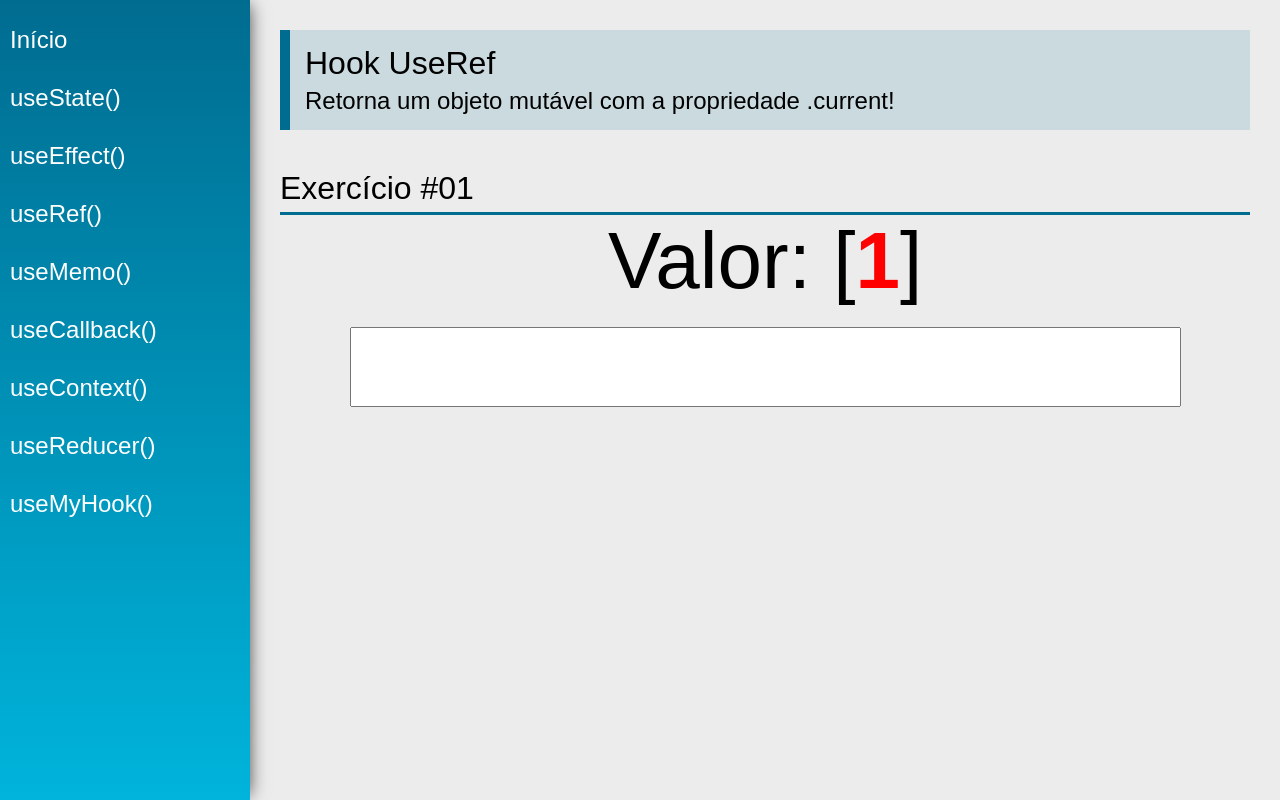
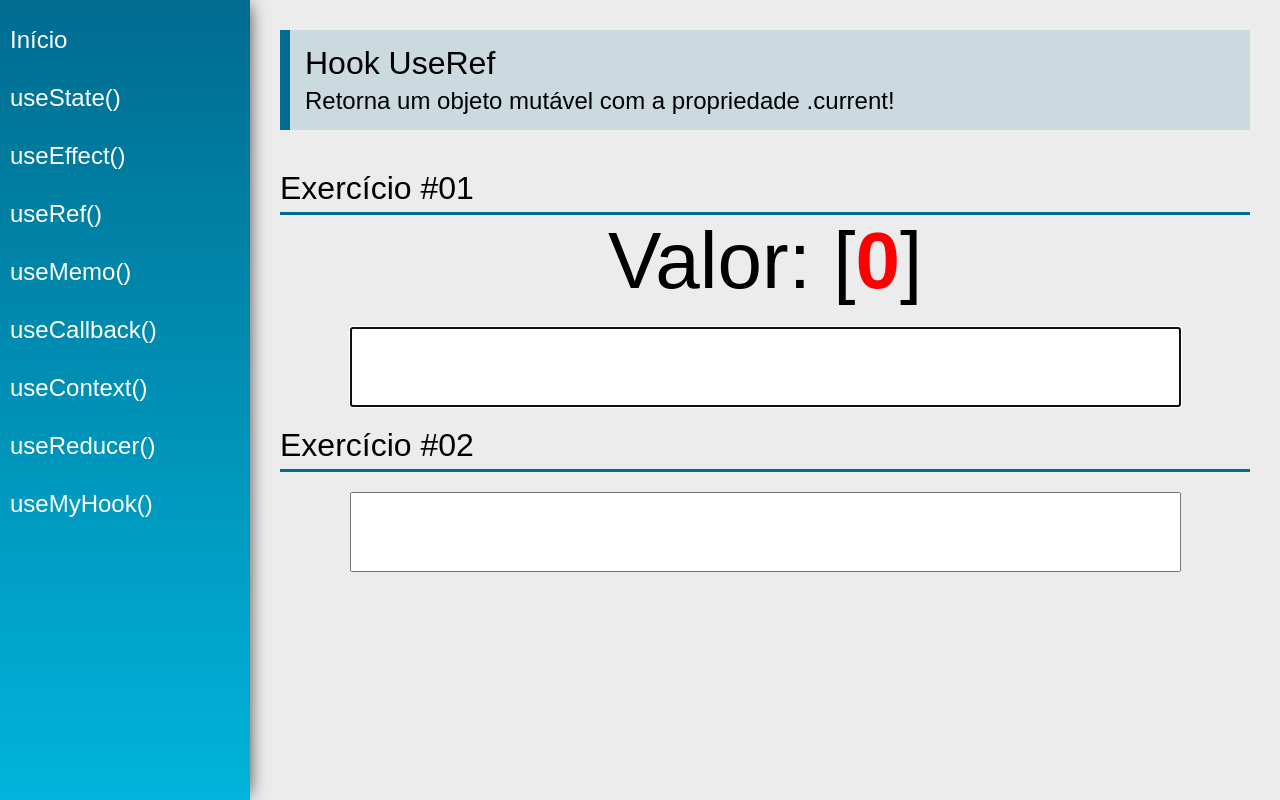
Before and after one commit to daniel-castilho/hooks, a React (Create React App) app: page /useRef in a window 1280 px wide. Built offline with nearby package versions, Linux system fonts and the light colour scheme.

Commit message:
Merge Challenge

```diff
--- a/src/views/examples/UseRef.jsx
+++ b/src/views/examples/UseRef.jsx
@@ -1,12 +1,30 @@
-import React, { useState, useRef } from "react";
+import React, { useState, useRef, useEffect } from "react";
 import PageTitle from "../../components/layout/PageTitle";
 import SectionTitle from "../../components/layout/SectionTitle";
+
+const merge = (s1, s2) => {
+    return [...s1].map((e, index) => {
+        return `${e}${s2[index] || ""}`;
+    }).join("");
+}
 
 const UseRef = (props) => {
     const [value1, setValue1] = useState("");
     const count = useRef(0);
 
-    count.current = count.current + 1;
+    const [value2, setValue2] = useState("");
+    const myInput1 = useRef(null)
+    const myInput2 = useRef(null)
+
+    useEffect(() => {
+        count.current = count.current + 1;
+        myInput2.current.focus();
+    }, [value1]);
+
+    useEffect(() => {
+        count.current++;
+        myInput1.current.focus();
+    }, [value2]);
 
 	return (
 		<div className="UseRef">
@@ -18,14 +36,20 @@
             <div className="center">
                 <div>
                     <span className="text">Valor: </span>
-                    <span className="text">{value1} [</span>
+                    <span className="text">{merge(value1, value2)} [</span>
                     <span className="text red">{count.current}</span>
                     <span className="text">]</span>
                 </div>
-                <input type="text" className="input"
+                <input type="text" className="input" ref={myInput1}
                     value={value1} onChange={e => setValue1(e.target.value)} />
             </div>
-		</div>
+
+            <SectionTitle title="Exercício #02" />
+            <div className="center">
+                <input type="text" className="input" ref={myInput2}
+                        value={value2} onChange={e => setValue2(e.target.value)} />
+            </div>
+        </div>
 	);
 };
 
```
